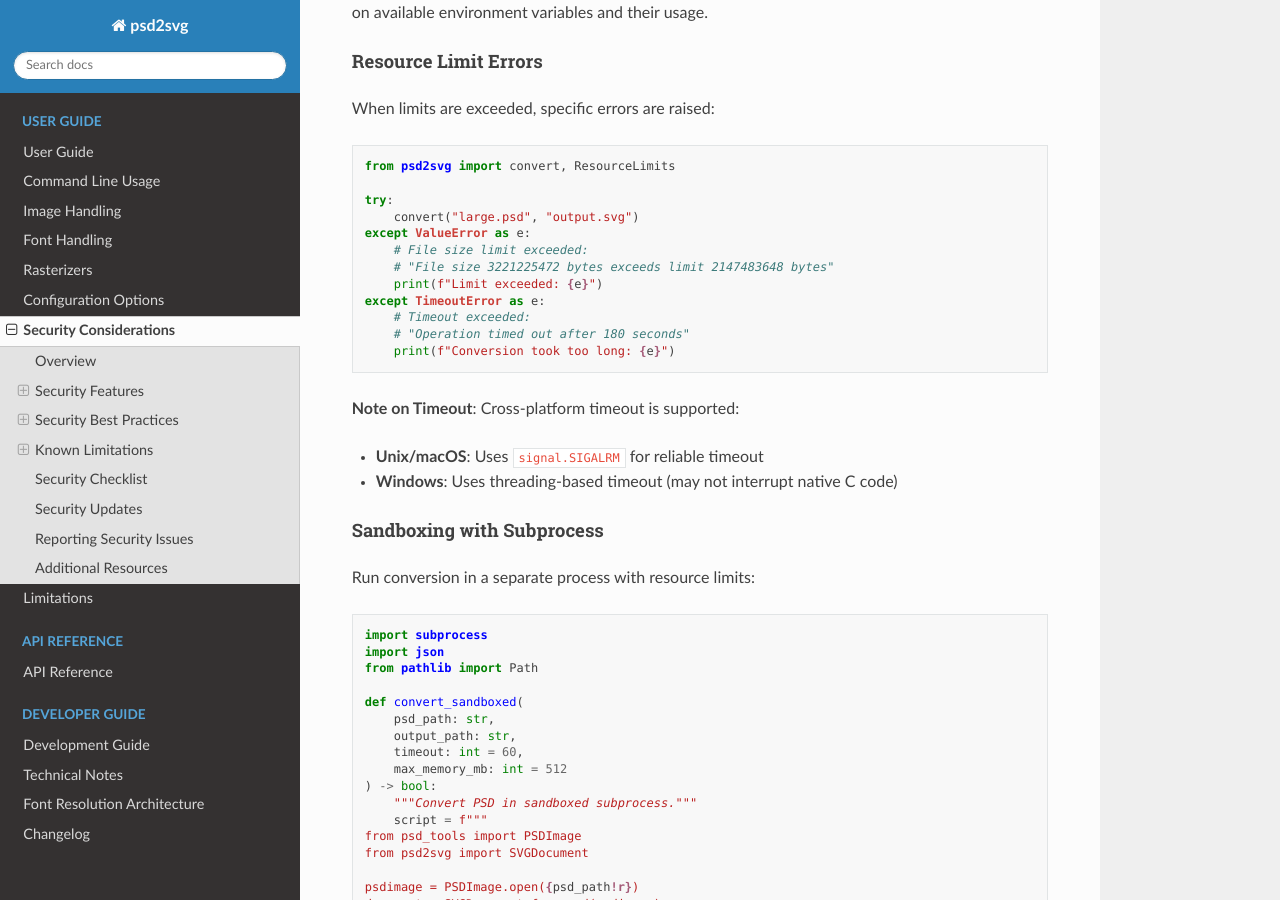
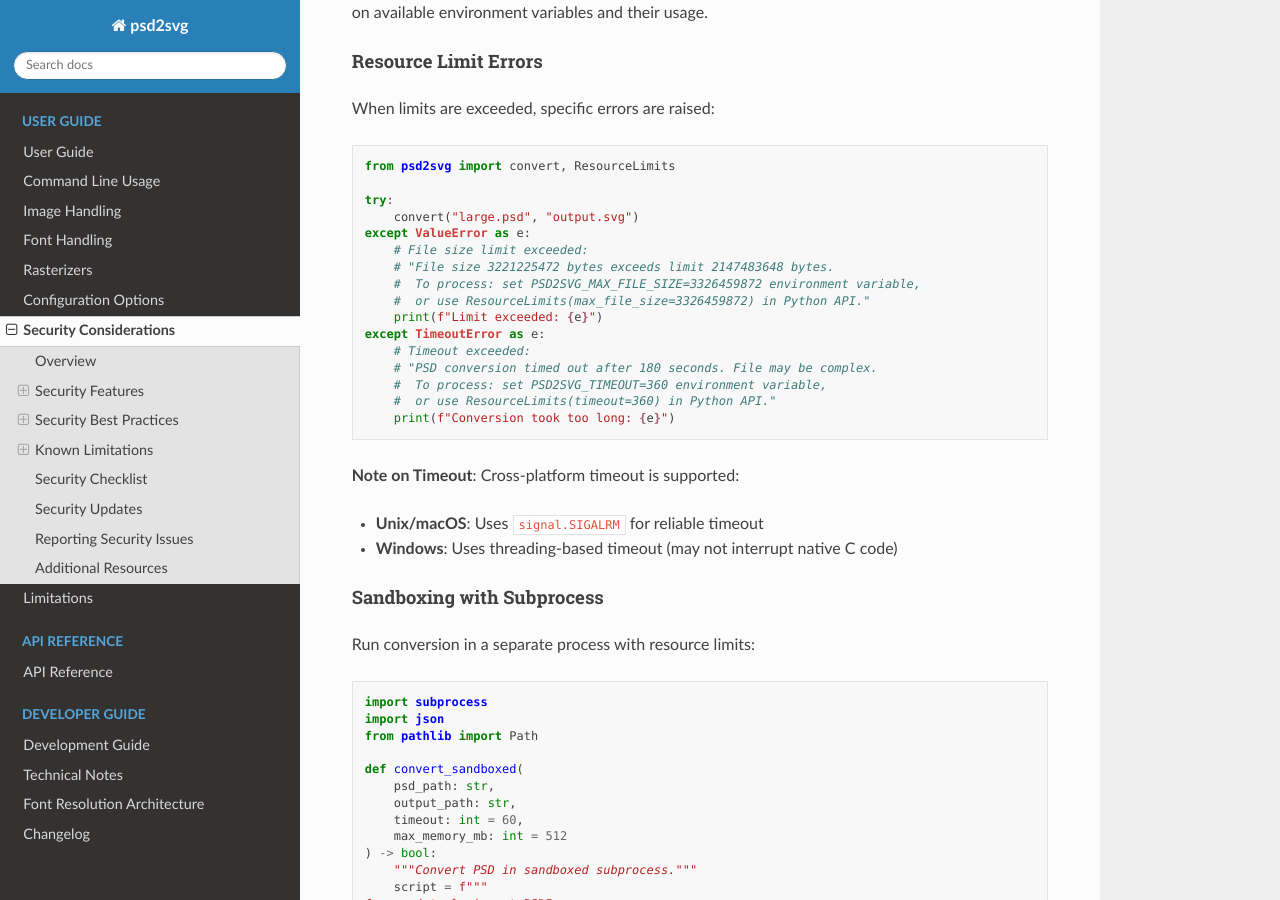
Before and after one commit to kyamagu/psd2svg, a Sphinx documentation site: the page built from docs/security.rst, in a window 1280 px wide and 900 px high, scrolled down 3251 px. Built offline with Sphinx 7.4.7 and the Read the Docs theme 3.1.0, drawn with Linux system fonts in a browser that asks for light colours.

Commit message:
docs: Update security.rst with enhanced error message examples
Update error message examples in security documentation to reflect the
new enhanced format that includes:
- Environment variable solutions with specific values
- Python API solutions
- Contextual explanations

This helps users understand what to expect when resource limits are
exceeded and how to resolve the issues.

🤖 Generated with [Claude Code](https://claude.com/claude-code)

Co-Authored-By: Claude Sonnet 4.5 <noreply@anthropic.com>

```diff
--- a/docs/security.rst
+++ b/docs/security.rst
@@ -175,11 +175,15 @@ When limits are exceeded, specific errors are raised:
         convert("large.psd", "output.svg")
     except ValueError as e:
         # File size limit exceeded:
-        # "File size 3221225472 bytes exceeds limit 2147483648 bytes"
+        # "File size 3221225472 bytes exceeds limit 2147483648 bytes.
+        #  To process: set PSD2SVG_MAX_FILE_SIZE=3326459872 environment variable,
+        #  or use ResourceLimits(max_file_size=3326459872) in Python API."
         print(f"Limit exceeded: {e}")
     except TimeoutError as e:
         # Timeout exceeded:
-        # "Operation timed out after 180 seconds"
+        # "PSD conversion timed out after 180 seconds. File may be complex.
+        #  To process: set PSD2SVG_TIMEOUT=360 environment variable,
+        #  or use ResourceLimits(timeout=360) in Python API."
         print(f"Conversion took too long: {e}")
 
 **Note on Timeout**: Cross-platform timeout is supported:
```
